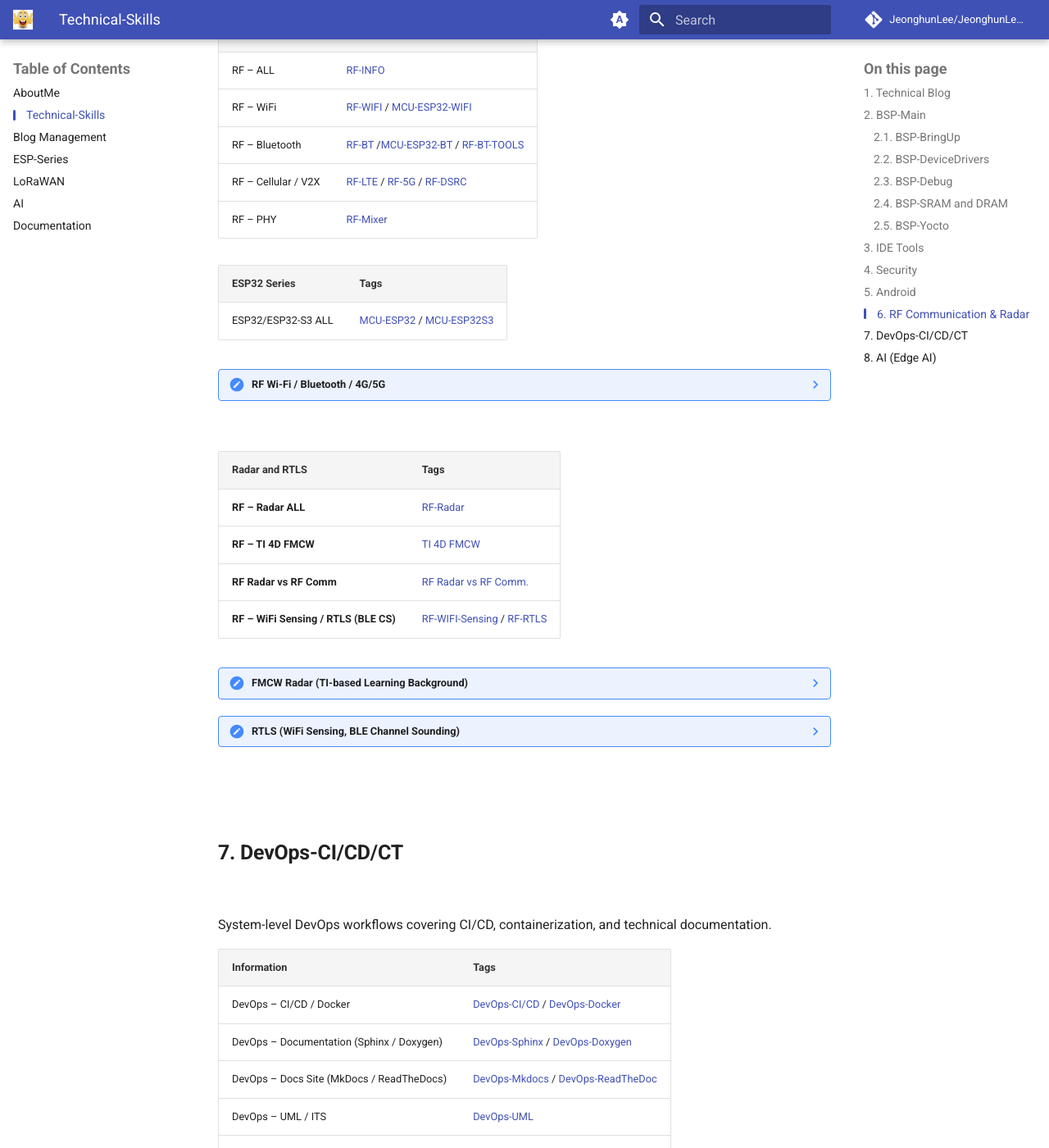
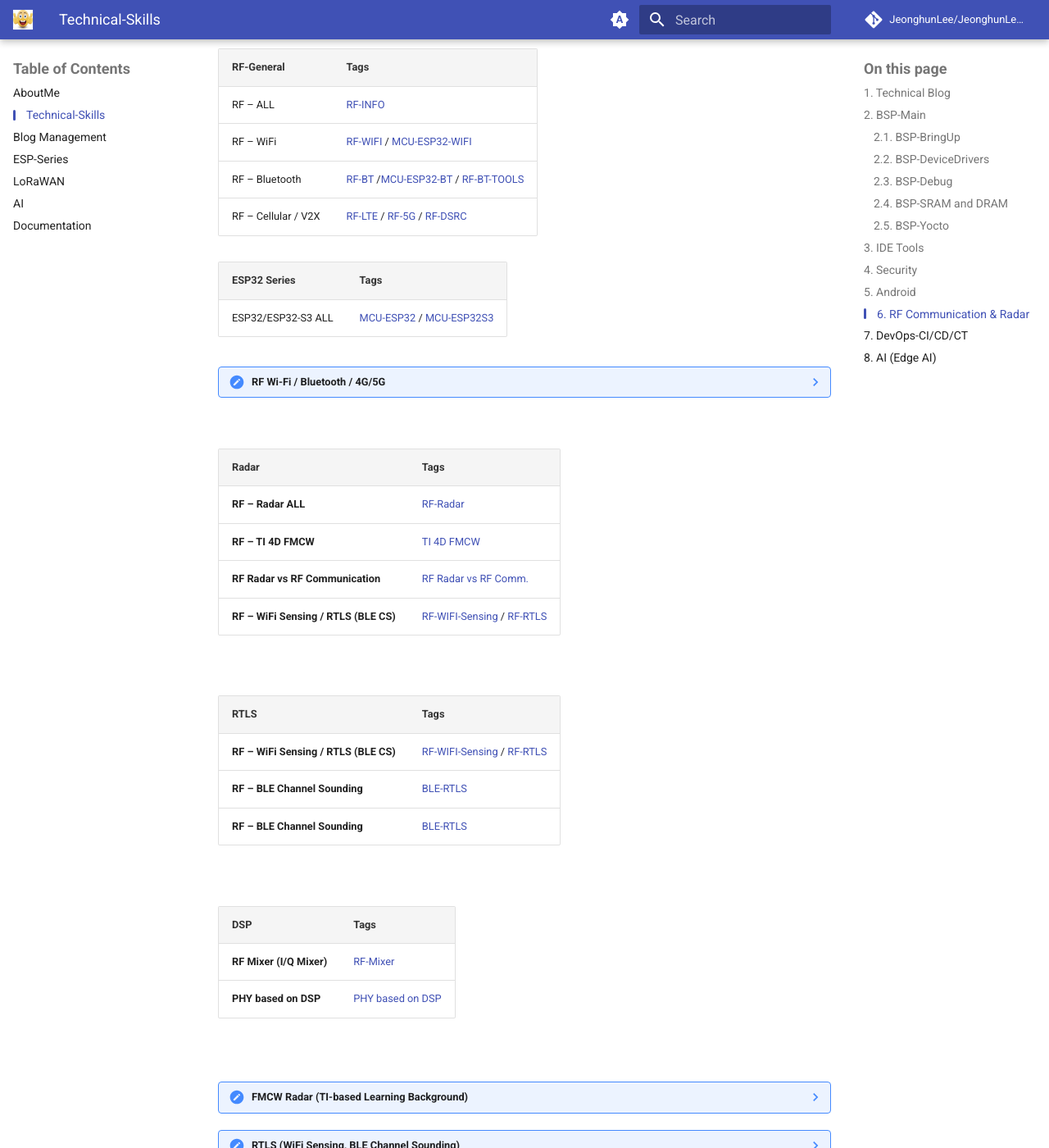
Before and after one commit to JeonghunLee/JeonghunLee.github.io, an MkDocs documentation site: the page built from docs/project_technical_skills.md, in a window 1280 px wide and 1400 px high, scrolled down 8942 px. Shown: the whole window at 82% size. Built offline with MkDocs 1.6.1 and Material for MkDocs 9.7.7, drawn with Linux system fonts in a browser that asks for light colours; comment, search, counter and statistics services are not loaded.

Commit message:
update RF communication and radar section with additional tags and content organization

```diff
--- a/docs/project_technical_skills.md
+++ b/docs/project_technical_skills.md
@@ -343,7 +343,10 @@
     primarily using the Android PDK environment rather than for commercial product development.
 
 <br/>
+
 <br/>
+
+---
 
 ## RF Communication & Radar
 
@@ -372,13 +375,29 @@
 
 <br/>
 
-| Radar and RTLS | Tags |
+| Radar  | Tags |
 |-------------|------|
 | **RF – Radar ALL** | [RF-Radar](https://ahyuo79.blogspot.com/search/label/RF-Radar)  |
 | **RF – TI 4D FMCW** | [TI 4D FMCW](https://ahyuo79.blogspot.com/2025/04/ti-4d-fmcw-radar.html) |
-| **RF Radar vs RF Comm** | [RF Radar vs RF Comm.](https://ahyuo79.blogspot.com/2024/11/rf-radar-rf-comm.html) |
+| **RF Radar vs RF Communication** | [RF Radar vs RF Comm.](https://ahyuo79.blogspot.com/2024/11/rf-radar-rf-comm.html) |
 | **RF – WiFi Sensing / RTLS (BLE CS)** |  [RF-WIFI-Sensing](https://ahyuo79.blogspot.com/search/label/RF-WIFI-Sensing) / [RF-RTLS](https://ahyuo79.blogspot.com/search/label/RF-RTLS) |
 
+<br/>
+
+| RTLS | Tags |
+|-------------|------|
+| **RF – WiFi Sensing / RTLS (BLE CS)** |  [RF-WIFI-Sensing](https://ahyuo79.blogspot.com/search/label/RF-WIFI-Sensing) / [RF-RTLS](https://ahyuo79.blogspot.com/search/label/RF-RTLS) |
+| **RF – BLE Channel Sounding** |  [BLE-RTLS](https://ahyuo79.blogspot.com/2026/02/ble-channel-sounding.html) |
+| **RF – BLE Channel Sounding** |  [BLE-RTLS](https://ahyuo79.blogspot.com/2025/10/nordic-ble-channel-sounding.html) |
+
+<br/>
+
+| DSP | Tags |
+|-------------|------|
+| **RF Mixer (I/Q Mixer)** | [RF-Mixer](https://ahyuo79.blogspot.com/search/label/RF-Mixer) |
+| **PHY based on DSP** |  [PHY based on DSP](https://ahyuo79.blogspot.com/2025/12/phy-dsp.html) |
+
+<br/>
 
 ??? note "FMCW Radar (TI-based Learning Background)"
     My understanding of FMCW radar systems is primarily based on **Texas Instruments (TI) radar platforms and documentation**,
```
Also changed, not shown: other parts of docs/project_technical_skills.md (+1 -1 lines).
